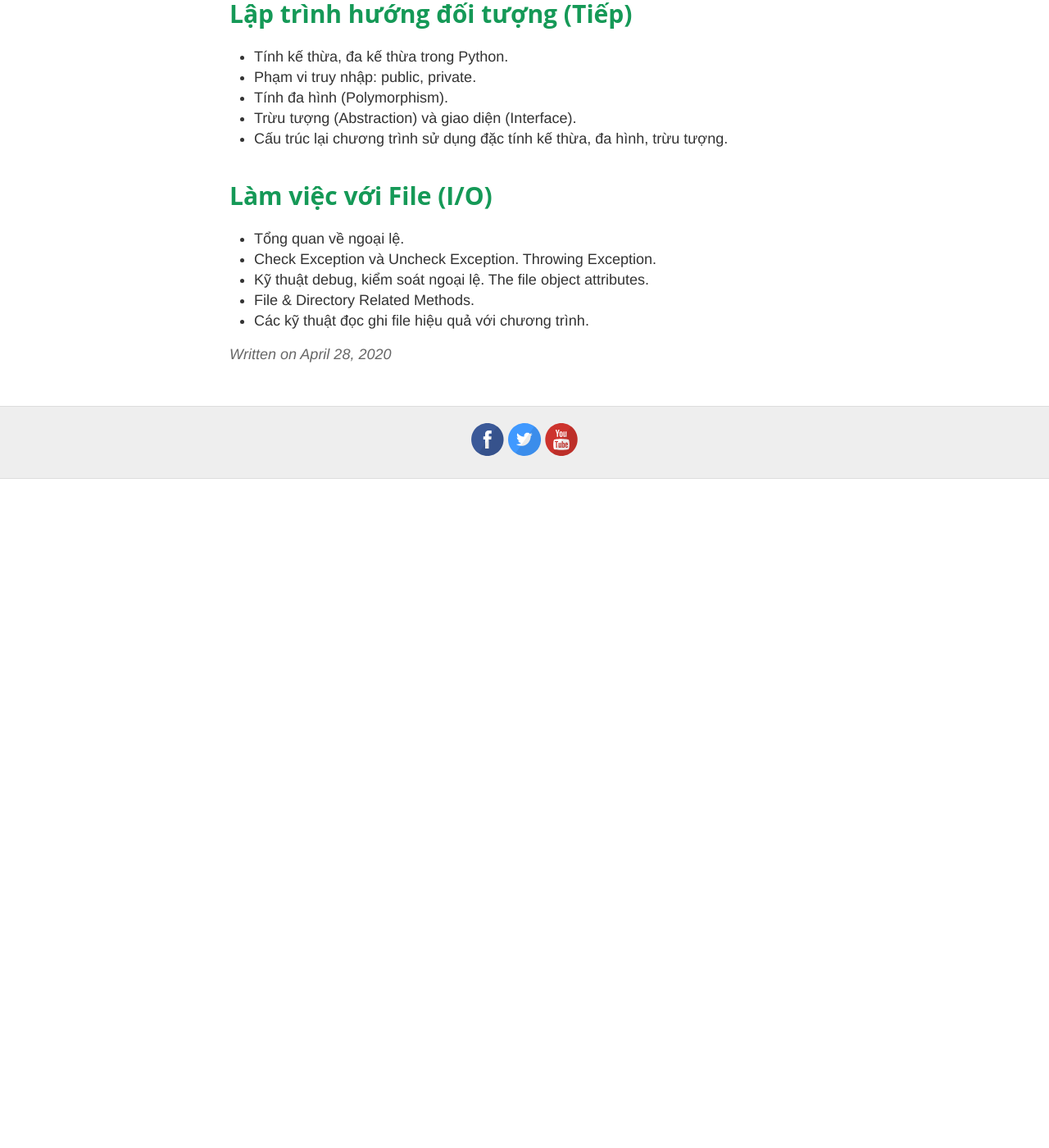
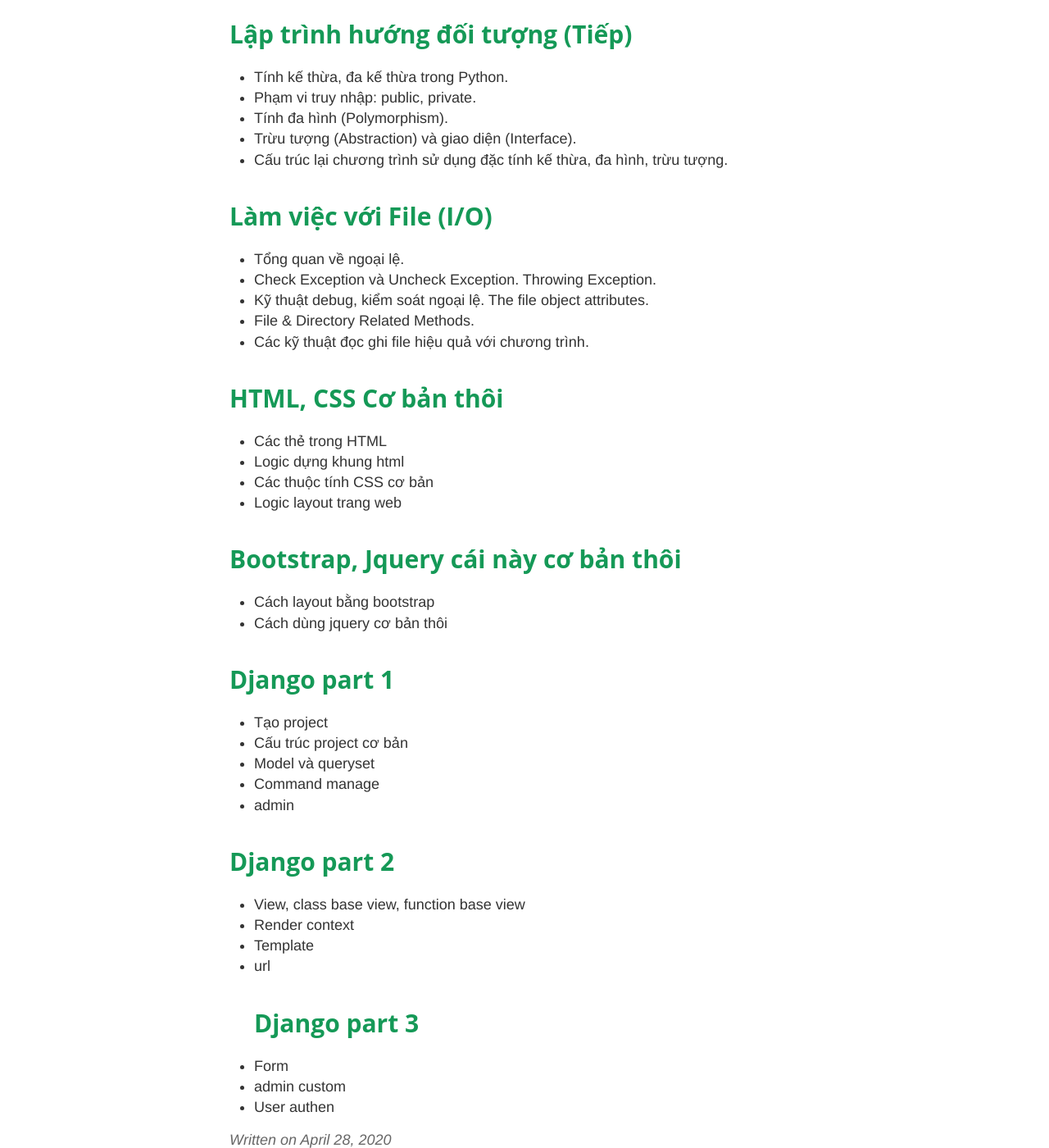
Before and after one commit to sonnhfit/sonnhfit.github.io, a Jekyll site: the page built from _posts/2020-4-28-day-het-khong-con-cai-gi.md, in a window 1280 px wide and 1400 px high, scrolled down 1700 px. Shown: the whole window at 82% size. Built offline with Jekyll 4.4.1, drawn with Linux system fonts in a browser that asks for light colours; before the commit the page ends 2284 px from its top, so only the background shows below that.

Commit message:
Update 2020-4-28-day-het-khong-con-cai-gi.md

```diff
--- a/_posts/2020-4-28-day-het-khong-con-cai-gi.md
+++ b/_posts/2020-4-28-day-het-khong-con-cai-gi.md
@@ -16,6 +16,7 @@
 - Cấu trúc một chương trình viết với Python
 - Các từ khóa, biến và các kiểu dữ liệu.
 - Cài đặt tool lập trình tạo project, biên dịch và chạy chương trình
+- Cách cài thư viện
 
 # Các cấu trúc cơ bản trong Python
 
@@ -64,3 +65,30 @@
 - Kỹ thuật debug, kiểm soát ngoại lệ. The file object attributes.
 - File & Directory Related Methods.
 - Các kỹ thuật đọc ghi file hiệu quả với chương trình.
+
+# HTML, CSS Cơ bản thôi
+- Các thẻ trong HTML
+- Logic dựng khung html
+- Các thuộc tính  CSS cơ bản
+- Logic layout trang web
+
+# Bootstrap, Jquery cái này cơ bản thôi
+- Cách layout bằng bootstrap
+- Cách dùng jquery cơ bản thôi
+
+# Django part 1
+- Tạo project
+- Cấu trúc project cơ bản
+- Model và queryset
+- Command manage
+- admin
+
+# Django part 2
+- View, class base view, function base view
+- Render context
+- Template
+-  url
+# Django part 3
+- Form
+- admin custom
+- User authen
```
